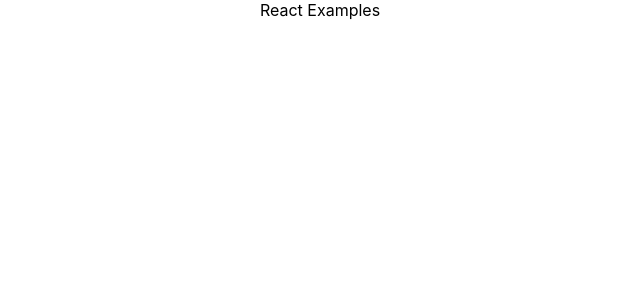
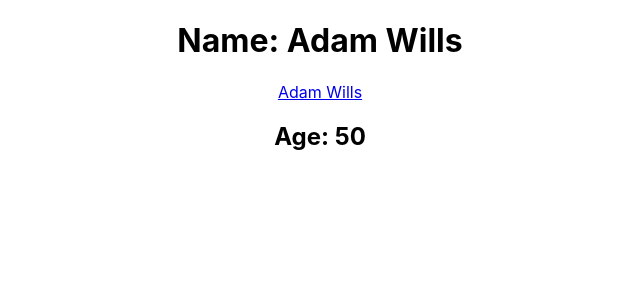
Before and after one commit to bongodev/react-js, a React (Create React App) app: page / in a window 1280 px wide. Shown: the top 300 px of the page, without its empty margins (320-960 px from the left). Built offline with nearby package versions, Linux system fonts and the light colour scheme.

Commit message:
props pass down to child components

```diff
--- a/src/App.js
+++ b/src/App.js
@@ -1,9 +1,22 @@
 import './App.css';
+import Profile from './profile/Profile';
 
 function App() {
+  const user = {
+    id: '1234',
+    firstName: 'Adam',
+    lastName: 'Wills',
+    age: 50,
+    address: {
+      country: 'USA',
+      city: 'NYC',
+    },
+    url: 'https://github.com/bongodev',
+  };
+
   return (
     <div className="App">
-      React Examples
+      <Profile user={user} />
     </div>
   );
 }
--- /dev/null
+++ b/src/profile/PersonName.jsx
@@ -0,0 +1,12 @@
+const UserPortfolio = ({ firstName, lastName, url }) => {
+  return <a href={url}>{`${firstName} ${lastName}`}</a>;
+};
+
+export const PersonName = ({ firstName, lastName, url }) => {
+  return (
+    <div>
+      <h1>{`Name: ${firstName} ${lastName}`}</h1>
+      <UserPortfolio firstName={firstName} lastName={lastName} url={url} />
+    </div>
+  );
+};
--- /dev/null
+++ b/src/profile/Profile.jsx
@@ -0,0 +1,20 @@
+import { PersonName } from './PersonName';
+
+const PersonAge = ({ age }) => (
+  <div>
+    <h2>Age: {age}</h2>
+  </div>
+);
+
+export default function Profile({ user }) {
+  return (
+    <div>
+      <PersonName
+        firstName={user.firstName}
+        lastName={user.lastName}
+        url={user.url}
+      />
+      <PersonAge age={user.age} />
+    </div>
+  );
+}
```
